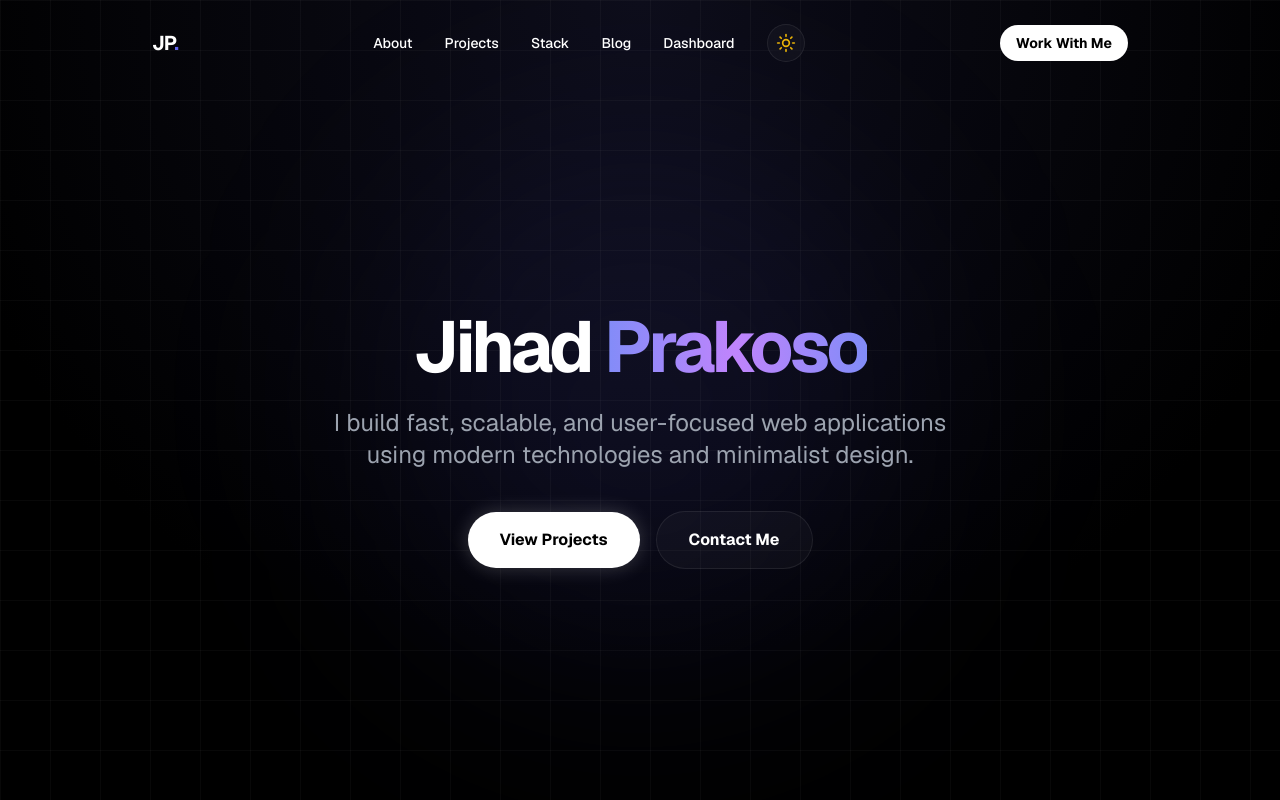
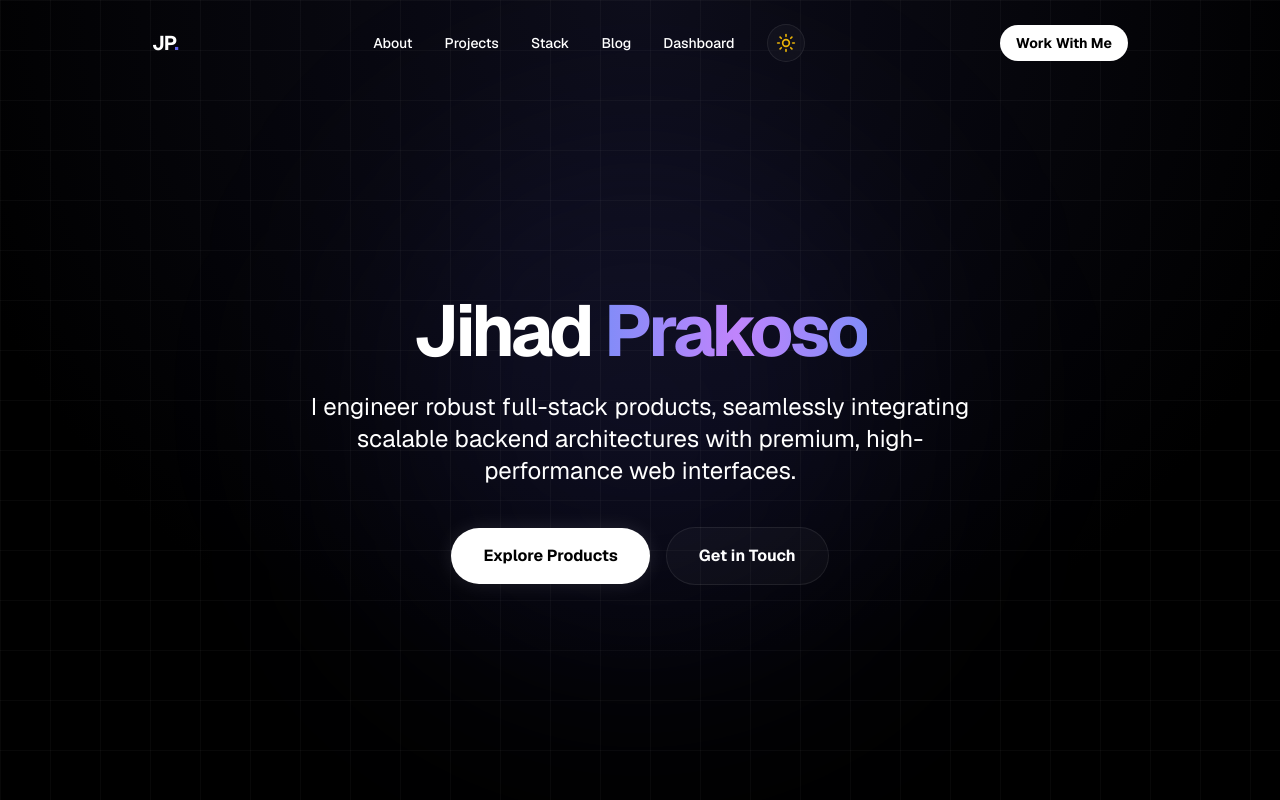
Before and after one commit to jihadprakoso/porto, a Next.js app: page / in a window 1280 px wide. Shown: the top 800 px of the page. Built offline with nearby package versions, Linux system fonts and the light colour scheme; no server answers; the database is empty.

Commit message:
Update Hero.tsx

```diff
--- a/src/components/Hero.tsx
+++ b/src/components/Hero.tsx
@@ -6,24 +6,23 @@ export default function Hero() {
           Jihad <span className="text-transparent bg-clip-text bg-gradient-to-r from-indigo-400 via-purple-400 to-indigo-400">Prakoso</span>
         </h1>
 
-        <p className="text-xl md:text-2xl text-gray-400 mb-10 max-w-2xl mx-auto leading-relaxed">
-          I build fast, scalable, and user-focused web applications
-          using modern technologies and minimalist design.
+        <p className="text-xl md:text-2xl text-foreground/60 mb-10 max-w-2xl mx-auto leading-relaxed">
+          I engineer robust full-stack products, seamlessly integrating scalable backend architectures with premium, high-performance web interfaces.
         </p>
 
         <div className="flex flex-col sm:flex-row gap-4 justify-center items-center">
           <a
             href="#projects"
-            className="w-full sm:w-auto px-8 py-4 bg-white text-black rounded-full font-bold hover:bg-gray-200 transition-all active:scale-95 shadow-[0_0_20px_rgba(255,255,255,0.2)]"
+            className="w-full sm:w-auto px-8 py-4 bg-foreground text-background rounded-full font-bold hover:opacity-90 transition-all active:scale-95 shadow-[0_0_20px_rgba(255,255,255,0.1)]"
           >
-            View Projects
+            Explore Products
           </a>
 
           <a
             href="#contact"
-            className="w-full sm:w-auto px-8 py-4 glass border-white/10 rounded-full font-bold hover:bg-white/10 transition-all active:scale-95"
+            className="w-full sm:w-auto px-8 py-4 glass border-white/10 rounded-full font-bold hover:bg-foreground/5 transition-all active:scale-95"
           >
-            Contact Me
+            Get in Touch
           </a>
         </div>
       </div>
```
